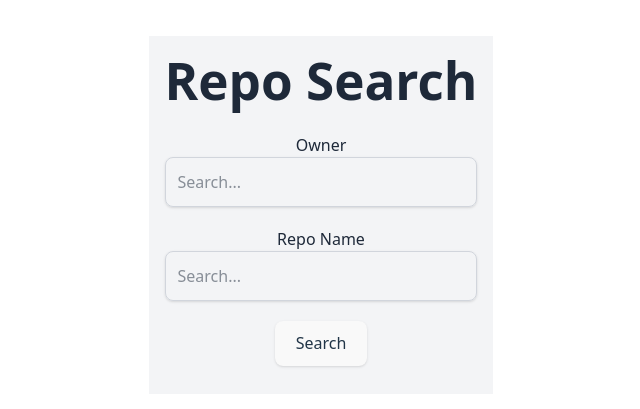
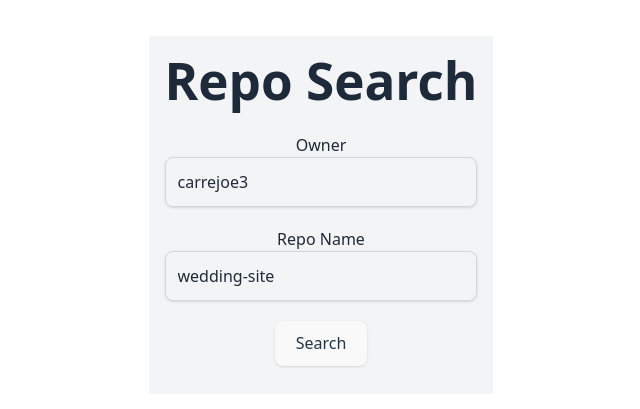
Before and after one commit to carrejoe3/repo-dashboard, a React (Vite) app in the folder client/: page / in a window 1280 px wide. Shown: the part 185-594 px from the top of the page, without its empty margins (319-959 px from the left). Built offline with nearby package versions, Linux system fonts and the light colour scheme.

Commit message:
add button which sends request to server

```diff
--- a/client/src/App.tsx
+++ b/client/src/App.tsx
@@ -2,15 +2,19 @@ import { useState } from 'react'
 import './App.css'
 
 function App() {
-  const [owner, setOwner] = useState('')
-  const [repoName, setRepoName] = useState('')
+  const [owner, setOwner] = useState('carrejoe3')
+  const [repoName, setRepoName] = useState('wedding-site')
+  const [buttonDisabled, setButtonDisabled] = useState(false)
 
   const fetchRepoData = async () => {
     try {
+      setButtonDisabled(true);
+
       const response = await fetch(`http://localhost:3030/outdated/${owner}/${repoName}`);
       if (!response.ok) {
         throw new Error(`Error: ${response.statusText}`);
       }
+
       const data = await response.json();
       console.log('Repo data:', data);
     } catch (error) {
@@ -42,7 +46,12 @@ function App() {
         />
       </div>
       <div className='p-3 pt-5 w-full'>
-        <button onClick={() => fetchRepoData()} className='shadow-sm'>Search</button>
+        <button
+          onClick={() => fetchRepoData()}
+          className='shadow-sm'
+          disabled={buttonDisabled || owner === '' || repoName === ''}>
+          Search
+        </button>
       </div>
     </div>
   )
```
